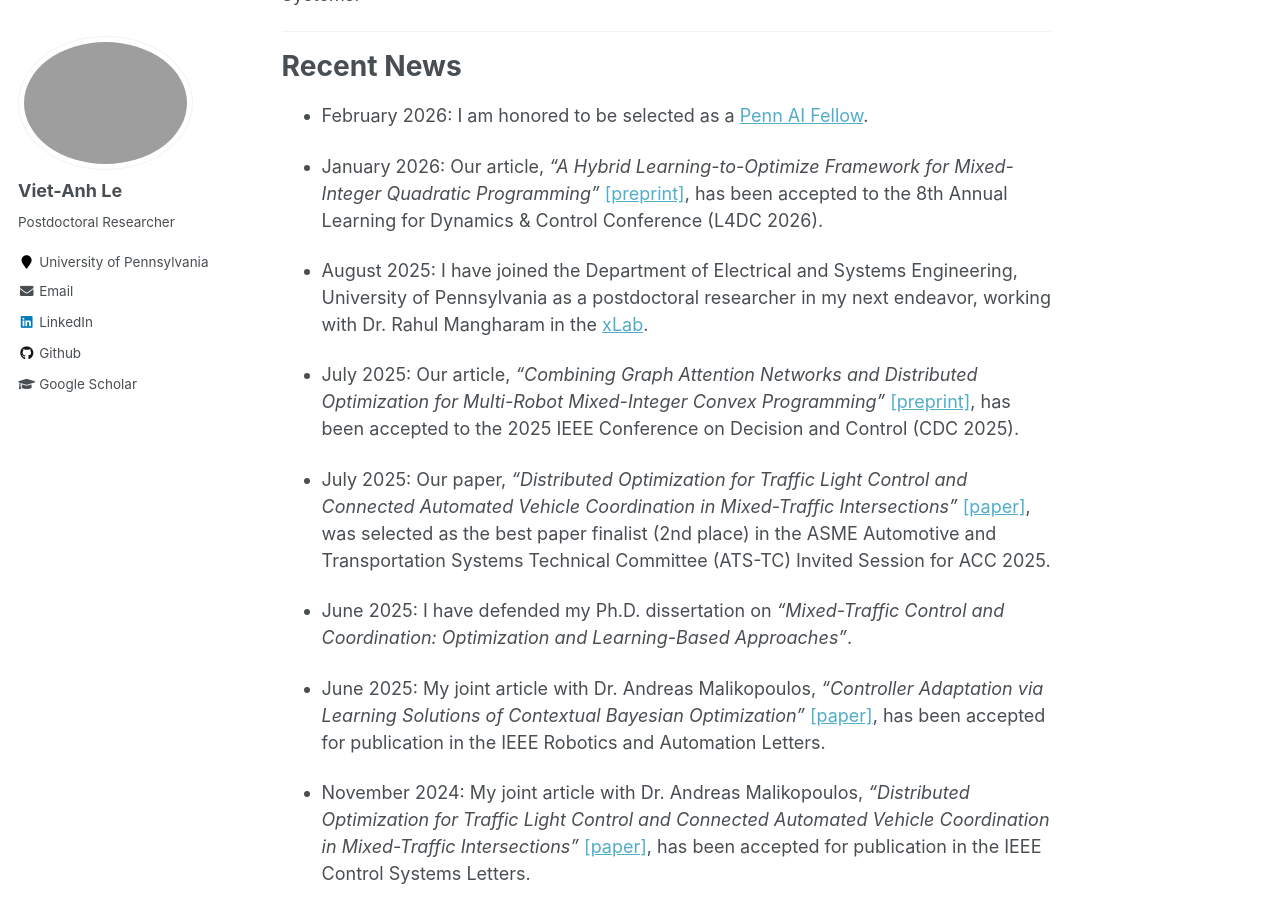
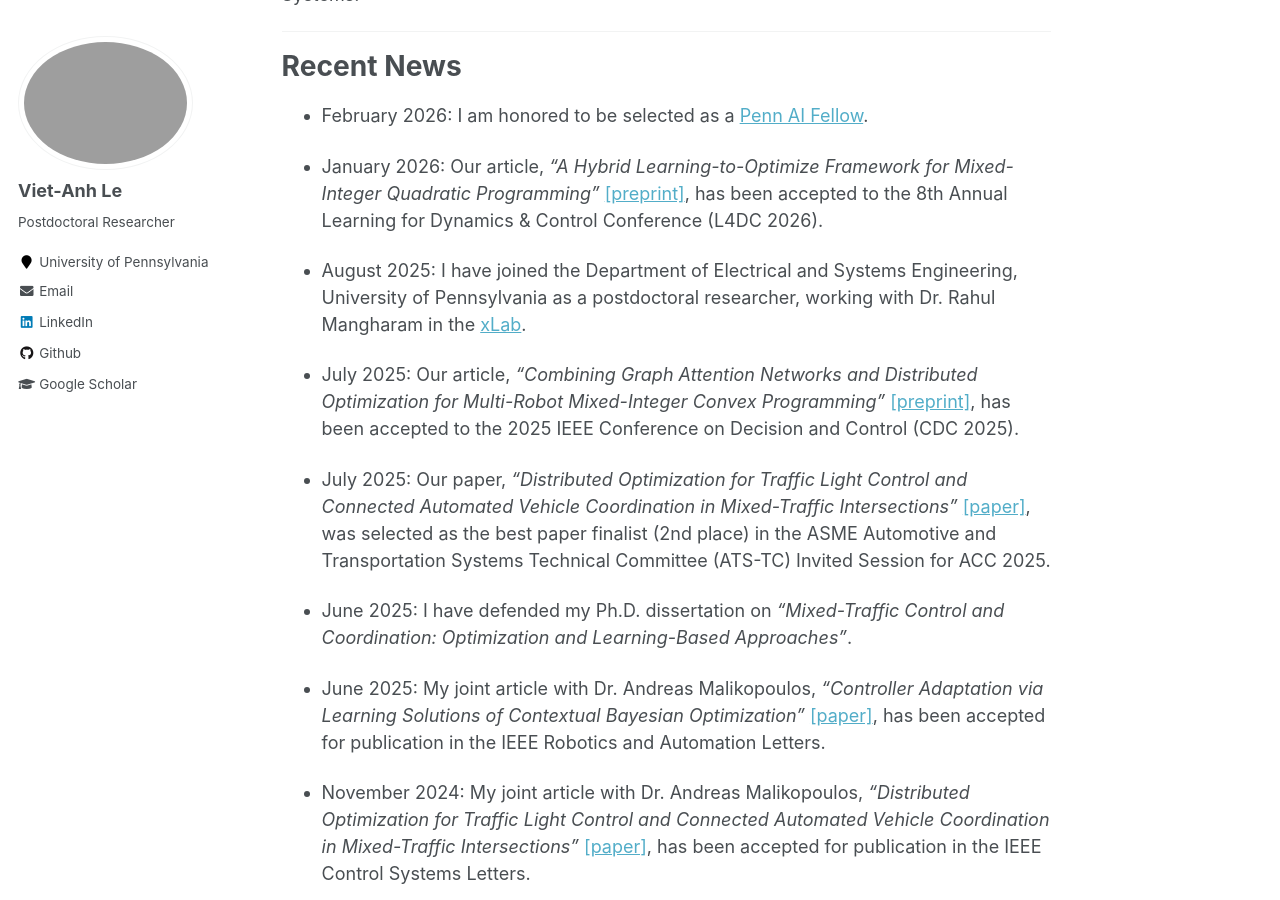
Before and after one commit to vietanhle0101/vietanhle0101.github.io, a Jekyll site: the page built from _pages/about.md, in a window 1280 px wide and 900 px high, scrolled down 836 px. Built offline with Jekyll 4.4.1, drawn with Linux system fonts in a browser that asks for light colours.

Commit message:
Refine wording in about.md for clarity

```diff
--- a/_pages/about.md
+++ b/_pages/about.md
@@ -25,7 +25,7 @@ My current research interests include Learning for Control and Optimization, Mod
 
 * January 2026: Our article, <em>"A Hybrid Learning-to-Optimize Framework for Mixed-Integer Quadratic Programming"</em> [[preprint]](https://arxiv.org/abs/2511.19383), has been accepted to the 8th Annual Learning for Dynamics & Control Conference (L4DC 2026).
 
-* August 2025: I have joined the Department of Electrical and Systems Engineering, University of Pennsylvania as a postdoctoral researcher in my next endeavor, working with Dr. Rahul Mangharam in the [xLab](https://xlab.upenn.edu/).
+* August 2025: I have joined the Department of Electrical and Systems Engineering, University of Pennsylvania as a postdoctoral researcher, working with Dr. Rahul Mangharam in the [xLab](https://xlab.upenn.edu/).
 
 * July 2025: Our article, <em>"Combining Graph Attention Networks and Distributed Optimization for Multi-Robot Mixed-Integer Convex Programming"</em> [[preprint]](https://arxiv.org/abs/2503.21548), has been accepted to the 2025 IEEE Conference on Decision and Control (CDC 2025).
 
```
